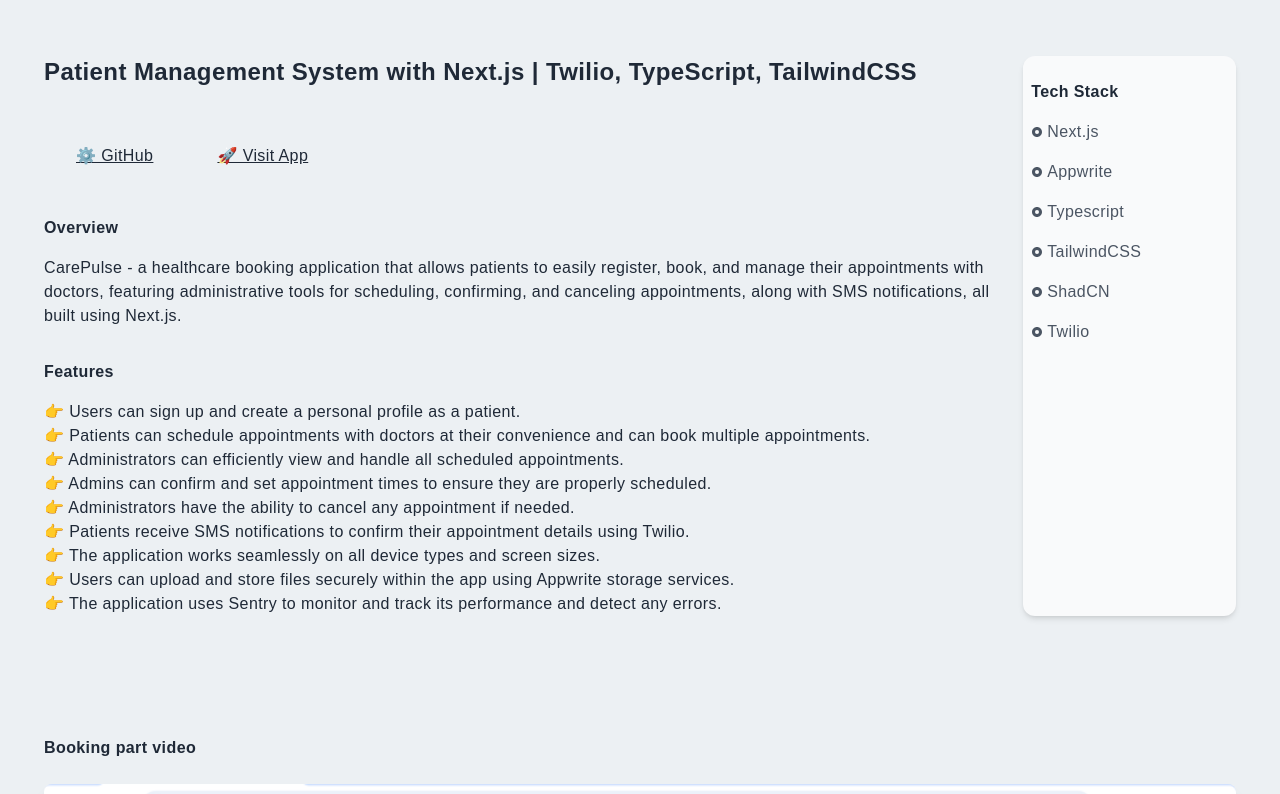
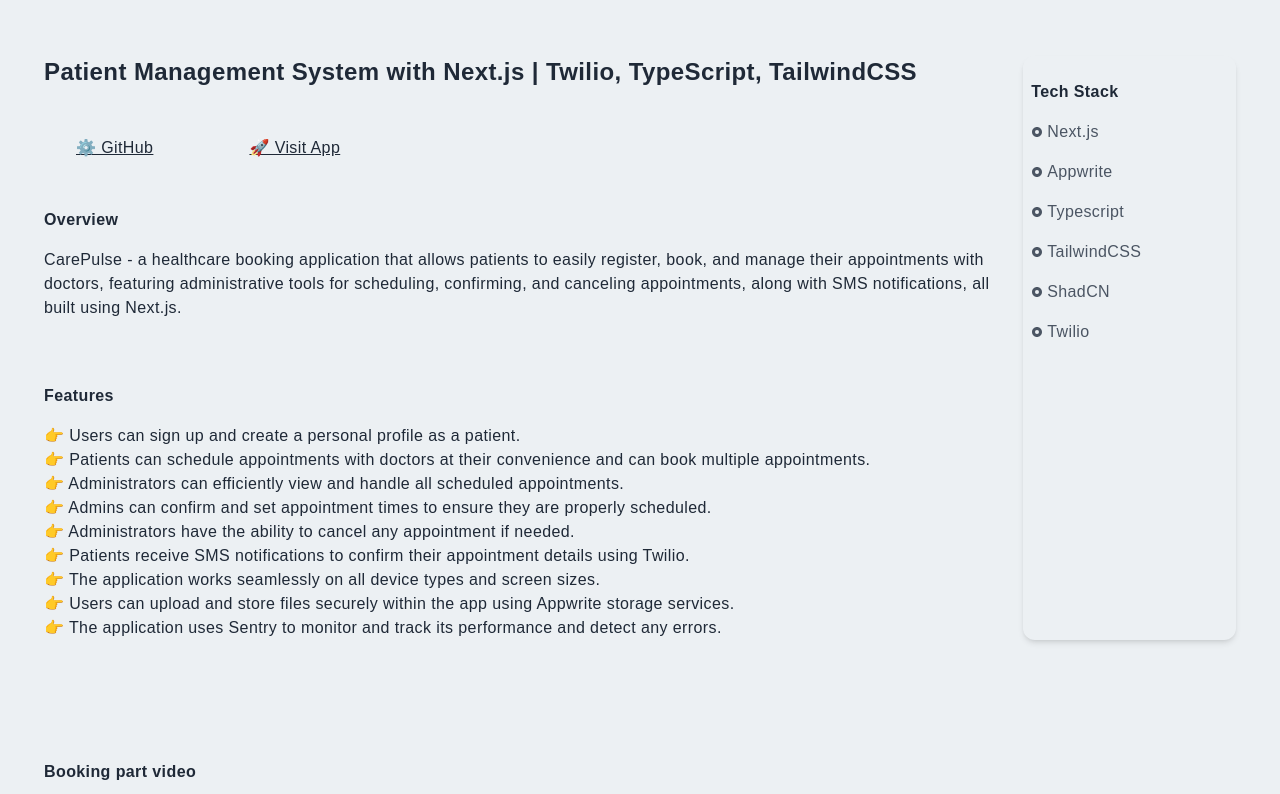
Before and after one commit to oliviakotova/oliviakotova.github.io, a Next.js app: page /carepulse in a window 1280 px wide. Shown: the part 860-1654 px from the top of the page. Built offline with nearby package versions, Linux system fonts and the light colour scheme; grey boxes are pictures that could not be loaded.

Commit message:
links fixed

```diff
--- a/pages/anastasia.jsx
+++ b/pages/anastasia.jsx
@@ -40,20 +40,21 @@
         {/* Left Column for Text Content */}
         <div className="col-span-4">
           <p>In progress</p>
-          <h2>Anastasia Cosmeting Tattooing - Wordpress, Elementor</h2>
-
-          <a
-            href="http://anastasiacosmetictattoo.com/"
-            target="_blank"
-            rel="noreferrer"
-          >
-            <button className="underline py-8 mt-6 hover:scale-110 ease-in duration-100">
+          <h2 className="py-4">
+            Anastasia Cosmeting Tattooing - Wordpress, Elementor
+          </h2>
+          <Link href="http://anastasiacosmetictattoo.com/" passHref>
+            <a
+              target="_blank"
+              rel="noopener noreferrer"
+              className="underline cursor-pointer  py-8 mt-6 hover:scale-110 ease-in duration-100 projects-link"
+            >
               🚀 Visit Wordpress Website
-            </button>
-          </a>
+            </a>
+          </Link>
 
           <div>
-            <h3 className="py-4">Overview </h3>
+            <h4 className="py-4">Overview </h4>
             <p>
               A modern, fully responsive business website for Koshka Media Pty
               Ltd built with WordPress and Elementor to provide an engaging user
@@ -62,7 +63,7 @@
           </div>
 
           <div>
-            <h3 className="py-4 mt-4 mr-8">Features</h3>
+            <h4 className="py-4 mt-4 mr-8">Features</h4>
             <p>👉 Testtest</p>
           </div>
 
@@ -79,6 +80,18 @@
               <source src="/assets/anastasia/anast.mp4" type="video/mp4" />
               Your browser does not support the video tag.
             </video>
+          </div>
+          <div className="max-w-[1240px] mx-auto p-6 flex justify-between items-center">
+            <Link href="/koshkamedia">
+              <p className="underline cursor-pointer py-8 mt-6 hover:scale-110 ease-in duration-100 ">
+                🚀 Visit Another Wordpress Website
+              </p>
+            </Link>
+            <Link href="/#projects">
+              <p className="underline py-8 cursor-pointer hover:scale-110 transform origin-center ease-in duration-100 mt-6 ">
+                Back to Projects
+              </p>
+            </Link>
           </div>
         </div>
 
@@ -125,20 +138,6 @@
           </div>
         </div>
       )}
-      <div className="max-w-[1240px] mx-auto p-6 flex justify-between items-center">
-        <a
-          href="https://oliviakotova-ced1437fd5ca.herokuapp.com/anastasia"
-          target="_blank"
-          rel="noreferrer"
-        >
-          <button className="underline py-8 mt-6 hover:scale-110 ease-in duration-100"></button>
-        </a>
-        <Link href="/#projects">
-          <p className="underline py-8 cursor-pointer hover:scale-110 transform origin-center ease-in duration-100 mt-6">
-            Back to Projects
-          </p>
-        </Link>
-      </div>
     </div>
   );
 };
--- a/pages/carepulse.jsx
+++ b/pages/carepulse.jsx
@@ -25,33 +25,33 @@
 
       <div className="max-w-[1240px] mx-auto p-6 grid md:grid-cols-5 gap-8 py-24">
         {/* Left Column for Text Content */}
-        <div className="col-span-4">
+        <div className="col-span-4 flex flex-wrap gap-8">
           <h2>
             Patient Management System with Next.js | Twilio, TypeScript,
             TailwindCSS{" "}
           </h2>
+          <Link href="https://github.com/oliviakotova/carepulse" passHref>
+            <a
+              target="_blank"
+              rel="noopener noreferrer"
+              className=" underline cursor-pointer px-8 mt-4 hover:scale-110 ease-in duration-100 projects-link"
+            >
+              ⚙️ GitHub
+            </a>
+          </Link>
 
-          <a
-            href="https://github.com/oliviakotova/carepulse"
-            target="_blank"
-            rel="noreferrer"
-          >
-            <button className="underline px-8 py-2 mt-4 mr-8 hover:scale-110 ease-in duration-100">
-              ⚙️ GitHub
-            </button>
-          </a>
-          <a
-            href="https://carepulse-five-rho.vercel.app"
-            target="_blank"
-            rel="noreferrer"
-          >
-            <button className="underline py-8 mt-6 hover:scale-110 ease-in duration-100">
+          <Link href="https://carepulse-five-rho.vercel.app" passHref>
+            <a
+              target="_blank"
+              rel="noopener noreferrer"
+              className="underline cursor-pointer px-8 mt-4 hover:scale-110 ease-in duration-100 projects-link"
+            >
               🚀 Visit App
-            </button>
-          </a>
+            </a>
+          </Link>
 
           <div>
-            <h3 className="py-4">Overview </h3>
+            <h4 className="py-4">Overview </h4>
             <p>
               CarePulse - a healthcare booking application that allows patients
               to easily register, book, and manage their appointments with
@@ -62,7 +62,7 @@
           </div>
 
           <div>
-            <h3 className="py-4 mt-4 mr-8">Features</h3>
+            <h4 className="py-4 mt-4 mr-8">Features</h4>
             <p>
               👉 Users can sign up and create a personal profile as a patient.
             </p>
@@ -102,9 +102,9 @@
         </div>
 
         {/* Right Column for Tech Stack */}
-        <div className="col-span-4 md:col-span-1 shadow-md  bg-gray-50 rounded-xl py-4">
+        <div className="col-span-4 md:col-span-1 shadow-md  rounded-xl py-4">
           <div className="p-2">
-            <p className="font-bold pb-2">Tech Stack</p>
+            <h4 className="font-bold pb-2">Tech Stack</h4>
             <div className="grid grid-cols-2 md:grid-cols-1">
               <p className="text-gray-600 py-2 flex items-center">
                 <RiRadioButtonFill className="pr-1" /> Next.js
@@ -130,7 +130,7 @@
       </div>
       {/* Video Section */}
       <div className=" max-w-[1240px] mx-auto p-6 ">
-        <h3 className=" mb-6"> Booking part video</h3>
+        <h4 className=" mb-6"> Booking part video</h4>
         <video
           controls
           className="w-full rounded-lg shadow-lg"
@@ -147,15 +147,11 @@
         </video>
       </div>
       <div className="max-w-[1240px] mx-auto p-6 flex justify-between items-center">
-        <a
-          href="https://oliviakotova-ced1437fd5ca.herokuapp.com/carepulse_admin"
-          target="_blank"
-          rel="noreferrer"
-        >
-          <button className="underline py-8 mt-6 hover:scale-110 ease-in duration-100">
+        <Link href="/carepulse_admin">
+          <p className="underline cursor-pointer py-8 mt-6 hover:scale-110 ease-in duration-100">
             🚀 Visit CarePulse Admin Panel
-          </button>
-        </a>
+          </p>
+        </Link>
 
         <Link href="/#projects">
           <p className="underline py-8 cursor-pointer hover:scale-110 transform origin-center ease-in duration-100 mt-6">
--- a/pages/carepulse_admin.jsx
+++ b/pages/carepulse_admin.jsx
@@ -24,33 +24,34 @@
 
       <div className="max-w-[1240px] mx-auto p-6 grid md:grid-cols-5 gap-8 py-24">
         {/* Left Column for Text Content */}
-        <div className="col-span-4">
+        <div className="col-span-4 flex flex-wrap gap-8">
           <h2>
             Admin Panel for Medical Booking App with Next.js | Twilio,
             TypeScript, TailwindCSS, SMS Notifications{" "}
           </h2>
 
+          <Link href="https://github.com/oliviakotova/carepulse" passHref>
             <a
-            href="https://github.com/oliviakotova/carepulse"
               target="_blank"
-            rel="noreferrer"
+              rel="noopener noreferrer"
+              className=" underline cursor-pointer px-8 mt-4 hover:scale-110 ease-in duration-100 projects-link"
             >
-            <button className="underline px-8 py-2 mt-4 mr-8 hover:scale-110 ease-in duration-100">
               ⚙️ GitHub
-            </button>
             </a>
+          </Link>
+
+          <Link href="https://carepulse-five-rho.vercel.app" passHref>
             <a
-            href="https://carepulse-five-rho.vercel.app"
               target="_blank"
-            rel="noreferrer"
+              rel="noopener noreferrer"
+              className="underline cursor-pointer px-8 mt-4 hover:scale-110 ease-in duration-100 projects-link"
             >
-            <button className="underline py-8 mt-6 hover:scale-110 ease-in duration-100">
               🚀 Visit CarePulse Admin App
-            </button>
             </a>
+          </Link>
 
           <div>
-            <h3 className="py-4">Overview </h3>
+            <h4 className="py-4">Overview </h4>
             <p>
               CarePulse Admin Panel - admin page for healthcare booking
               application that has featuring administrative tools for
@@ -60,7 +61,7 @@
           </div>
 
           <div>
-            <h3 className="py-4 mt-4 mr-8">Features</h3>
+            <h4 className="py-4 mt-4 mr-8">Features</h4>
 
             <p>
               👉 Administrators can efficiently view and handle all scheduled
@@ -90,7 +91,7 @@
         </div>
 
         {/* Right Column for Tech Stack */}
-        <div className="col-span-4 md:col-span-1 shadow-md  bg-gray-50 rounded-xl py-4">
+        <div className="col-span-4 md:col-span-1 shadow-md   rounded-xl py-4">
           <div className="p-2">
             <p className="font-bold pb-2">Tech Stack</p>
             <div className="grid grid-cols-2 md:grid-cols-1">
@@ -118,11 +119,11 @@
       </div>
       {/* Video Section */}
       <div className=" max-w-[1240px] mx-auto p-6 ">
-        <h3 className=" mb-6">
+        <h4 className=" mb-6">
           {" "}
           Admin canceled and sheduled appointments,sms sent automatically to the
           patient
-        </h3>
+        </h4>
         <video
           controls
           className="w-full rounded-lg shadow-lg"
@@ -138,16 +139,13 @@
           Your browser does not support the video tag.
         </video>
       </div>
+
       <div className="max-w-[1240px] mx-auto p-6 flex justify-between items-center">
-        <a
-          href="https://oliviakotova-ced1437fd5ca.herokuapp.com/carepulse"
-          target="_blank"
-          rel="noreferrer"
-        >
-          <button className="underline py-8 mt-6 hover:scale-110 ease-in duration-100">
-            🚀 Visit CarePulse Booking App
-          </button>
-        </a>
+        <Link href="/carepulse">
+          <p className="underline cursor-pointer py-8 mt-6 hover:scale-110 ease-in duration-100">
+            🚀 Visit CarePulse App
+          </p>
+        </Link>
         <Link href="/#projects">
           <p className="underline py-8 cursor-pointer hover:scale-110 transform origin-center ease-in duration-100 mt-6">
             Back to Projects
--- a/pages/dogood.jsx
+++ b/pages/dogood.jsx
@@ -21,33 +21,36 @@
 
       <div className="max-w-[1240px] mx-auto p-6 grid md:grid-cols-5 gap-8 py-24">
         {/* Left Column for Text Content */}
-        <div className="col-span-4">
+        <div className="col-span-4 flex flex-wrap gap-8">
           <h2>
             Volunteering Appication with MERN stack | Authentication | Cookies |
             Real Time Chat
           </h2>
+          <Link href="https://github.com/oliviakotova/do-good" passHref>
+            <a
+              target="_blank"
+              rel="noopener noreferrer"
+              className=" underline cursor-pointer px-8 mt-4 hover:scale-110 ease-in duration-100 projects-link"
+            >
+              ⚙️ GitHub
+            </a>
+          </Link>
 
-          <a
-            href="https://github.com/oliviakotova/do-good"
-            target="_blank"
-            rel="noreferrer"
+          <Link
+            href="https://dogood-client-c0dd5e308b90.herokuapp.com"
+            passHref
           >
-            <button className="underline px-8 py-2 mt-4 mr-8 hover:scale-110 ease-in duration-100">
-              ⚙️ GitHub
-            </button>
-          </a>
-          <a
-            href="https://dogood-client-c0dd5e308b90.herokuapp.com"
-            target="_blank"
-            rel="noreferrer"
-          >
-            <button className="underline py-8 mt-6 hover:scale-110 ease-in duration-100">
+            <a
+              target="_blank"
+              rel="noopener noreferrer"
+              className="underline cursor-pointer px-8 mt-4 hover:scale-110 ease-in duration-100 projects-link"
+            >
               🚀 Visit DoGood App
-            </button>
-          </a>
+            </a>
+          </Link>
 
           <div>
-            <h3 className="py-4">Overview </h3>
+            <h4 className="py-4">Overview </h4>
             <p>
               Do good is a platform where people in need can place their request
               of help and its details and volunteers who can see that list of
@@ -59,7 +62,7 @@
           </div>
 
           <div>
-            <h3 className="py-4 mt-4 mr-8">Features</h3>
+            <h4 className="py-4 mt-4 mr-8">Features</h4>
             <p>
               👉 Users can sign up and create a personal profile as a volunteer
               or person who need help.
@@ -76,7 +79,7 @@
         </div>
 
         {/* Right Column for Tech Stack */}
-        <div className="col-span-4 md:col-span-1 shadow-md  bg-gray-50 rounded-xl py-4">
+        <div className="col-span-4 md:col-span-1 shadow-md  rounded-xl py-4">
           <div className="p-2">
             <p className="font-bold pb-2">Tech Stack</p>
             <div className="grid grid-cols-2 md:grid-cols-1">
@@ -99,7 +102,7 @@
       </div>
       {/* Video Section */}
       <div className=" max-w-[1240px] mx-auto p-6 ">
-        <h3 className=" mb-6"> swipes and messages</h3>
+        <h4 className=" mb-6"> swipes and messages</h4>
         <video
           controls
           className="w-full rounded-lg shadow-lg"
@@ -113,15 +116,11 @@
         </video>
       </div>
       <div className="max-w-[1240px] mx-auto p-6 flex justify-between items-center">
-        <a
-          href="https://dogood-admin-b1d5d0ac3f03.herokuapp.com/"
-          target="_blank"
-          rel="noreferrer"
-        >
-          <button className="underline py-8 mt-6 hover:scale-110 ease-in duration-100">
+        <Link href="/dogood_admin">
+          <p className="underline cursor-pointer py-8 mt-6 hover:scale-110 ease-in duration-100">
             🚀 Visit DoGood Admin Panel
-          </button>
-        </a>
+          </p>
+        </Link>
         <Link href="/#projects">
           <p className="underline py-8 cursor-pointer hover:scale-110 transform origin-center ease-in duration-100 mt-6">
             Back to Projects
--- a/pages/dogood_admin.jsx
+++ b/pages/dogood_admin.jsx
@@ -24,33 +24,36 @@
 
       <div className="max-w-[1240px] mx-auto p-6 grid md:grid-cols-5 gap-8 py-24">
         {/* Left Column for Text Content */}
-        <div className="col-span-4">
+        <div className="col-span-4 flex flex-wrap gap-8">
           <h2>
             Admin Panel for Volunteering Application with MERN stack |
             Authentication | Cookies | Real Time Chat
           </h2>
+          <Link href="https://github.com/oliviakotova/do-good" passHref>
+            <a
+              target="_blank"
+              rel="noopener noreferrer"
+              className=" underline cursor-pointer px-8 mt-4 hover:scale-110 ease-in duration-100 projects-link"
+            >
+              ⚙️ GitHub
+            </a>
+          </Link>
 
-          <a
-            href="https://github.com/oliviakotova/do-good"
-            target="_blank"
-            rel="noreferrer"
+          <Link
+            href="https://dogood-admin-b1d5d0ac3f03.herokuapp.com/"
+            passHref
           >
-            <button className="underline px-8 py-2 mt-4 mr-8 hover:scale-110 ease-in duration-100">
-              ⚙️ GitHub
-            </button>
-          </a>
-          <a
-            href="https://dogood-admin-b1d5d0ac3f03.herokuapp.com/"
-            target="_blank"
-            rel="noreferrer"
-          >
-            <button className="underline py-8 mt-6 hover:scale-110 ease-in duration-100">
-              🚀 Visit Admin Panel DoGood App
-            </button>
-          </a>
+            <a
+              target="_blank"
+              rel="noopener noreferrer"
+              className="underline cursor-pointer px-8 mt-4 hover:scale-110 ease-in duration-100 projects-link"
+            >
+              🚀 Visit DoGood Admin Panel
+            </a>
+          </Link>
 
           <div>
-            <h3 className="py-4">Overview </h3>
+            <h4 className="py-4">Overview </h4>
             <p>
               DoGood is a platform where people in need can place their request
               of help and its details and volunteers who can see that list of
@@ -59,13 +62,13 @@
               signing to your account with an email address and found volunteers
               or people who need help.
             </p>
-            <h3 className="py-4">for testing: </h3>
+            <h4 className="py-4">for testing: </h4>
             <p>USER NAME: admin@gmail.com</p>
             <p>PASSWORD: Admin123</p>
           </div>
 
           <div>
-            <h3 className="py-4 mt-4 mr-8">Features</h3>
+            <h4 className="py-4 mt-4 mr-8">Features</h4>
             <p>
               👉 Users can sign up and create a personal profile as a volunteer
               or person who need help.
@@ -82,7 +85,7 @@
         </div>
 
         {/* Right Column for Tech Stack */}
-        <div className="col-span-4 md:col-span-1  bg-gray-50 shadow-md rounded-xl py-4">
+        <div className="col-span-4 md:col-span-1  shadow-md rounded-xl py-4">
           <div className="p-2">
             <p className="font-bold pb-2">Tech Stack</p>
             <div className="grid grid-cols-2 md:grid-cols-1">
@@ -105,11 +108,11 @@
       </div>
       {/* Video Section */}
       <div className=" max-w-[1240px] mx-auto p-6 ">
-        <h3 className=" mb-6">
+        <h4 className=" mb-6">
           {" "}
           admin can login with email-password; view all users; delete, update or
           create user
-        </h3>
+        </h4>
         <video
           controls
           className="w-full rounded-lg shadow-lg  bg-gray-50"
@@ -126,18 +129,15 @@
         </video>
       </div>
       <div className="max-w-[1240px] mx-auto p-6 flex justify-between items-center">
-        <a
-          href="https://dogood-client-c0dd5e308b90.herokuapp.com/"
-          target="_blank"
-          rel="noreferrer"
-        >
-          <button className="underline py-8 mt-6 hover:scale-110 ease-in duration-100">
+        <Link href="/dogood">
+          <p className="underline cursor-pointer py-8 mt-6 hover:scale-110 ease-in duration-100">
             🚀 Visit DoGood App
-          </button>
-        </a>
+          </p>
+        </Link>
+
         <Link href="/#projects">
           <p className="underline cursor-pointer hover:scale-110 ease-in duration-100 mt-4 text-right">
-            Back
+            Back to Projects
           </p>
         </Link>
       </div>
--- a/pages/koshkamedia.jsx
+++ b/pages/koshkamedia.jsx
@@ -43,16 +43,22 @@
       <div className="max-w-[1240px] mx-auto p-6 grid md:grid-cols-5 gap-8 py-24">
         {/* Left Column for Text Content */}
         <div className="col-span-4">
-          <h2>Photography and Videography, Sydney - Wordpress, Elementor</h2>
+          <h2 className="py-4">
+            Photography and Videography, Sydney - Wordpress, Elementor
+          </h2>
 
-          <a href="https://koshkamedia.com.au" target="_blank" rel="noreferrer">
-            <button className="underline py-8 mt-6 hover:scale-110 ease-in duration-100">
+          <Link href="https://koshkamedia.com.au" passHref>
+            <a
+              target="_blank"
+              rel="noopener noreferrer"
+              className="underline cursor-pointer  py-8 mt-6 hover:scale-110 ease-in duration-100 projects-link"
+            >
               🚀 Visit Wordpress Website
-            </button>
-          </a>
+            </a>
+          </Link>
 
           <div>
-            <h3 className="py-4">Overview </h3>
+            <h4 className="py-4">Overview </h4>
             <p>
               A modern, fully responsive business website for Koshka Media Pty
               Ltd built with WordPress and Elementor to provide an engaging user
@@ -61,7 +67,7 @@
           </div>
 
           <div>
-            <h3 className="py-4 mt-4 mr-8">Features</h3>
+            <h4 className="py-4 mt-4 mr-8">Features</h4>
             <p>👉 Testtest</p>
           </div>
 
@@ -122,15 +128,11 @@
         </div>
       )}
       <div className="max-w-[1240px] mx-auto p-6 flex justify-between items-center">
-        <a
-          href="https://oliviakotova-ced1437fd5ca.herokuapp.com/anastasia"
-          target="_blank"
-          rel="noreferrer"
-        >
-          <button className="underline py-8 mt-6 hover:scale-110 ease-in duration-100">
+        <Link href="/anastasia">
+          <p className="underline cursor-pointer py-8 mt-6 hover:scale-110 ease-in duration-100">
             🚀 Visit Another Wordpress Website
-          </button>
-        </a>
+          </p>
+        </Link>
         <Link href="/#projects">
           <p className="underline py-8 cursor-pointer hover:scale-110 transform origin-center ease-in duration-100 mt-6">
             Back to Projects
--- a/styles/globals.css
+++ b/styles/globals.css
@@ -70,3 +70,7 @@
 .dark p {
   @apply text-[#bdc5cb];
 }
+
+.dark .projects-link {
+  @apply text-[#bdc5cb];
+}
```
Lines whose indentation alone changed are shown as unchanged.
